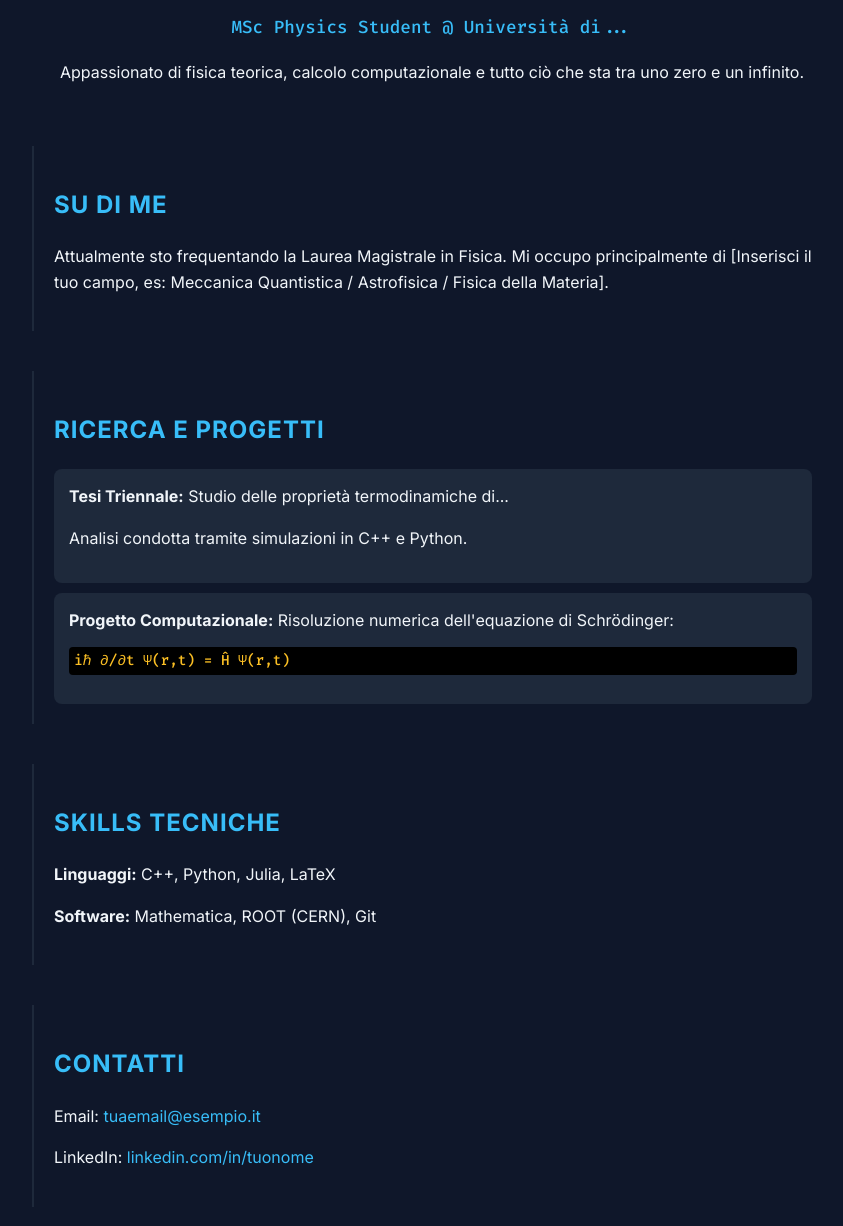
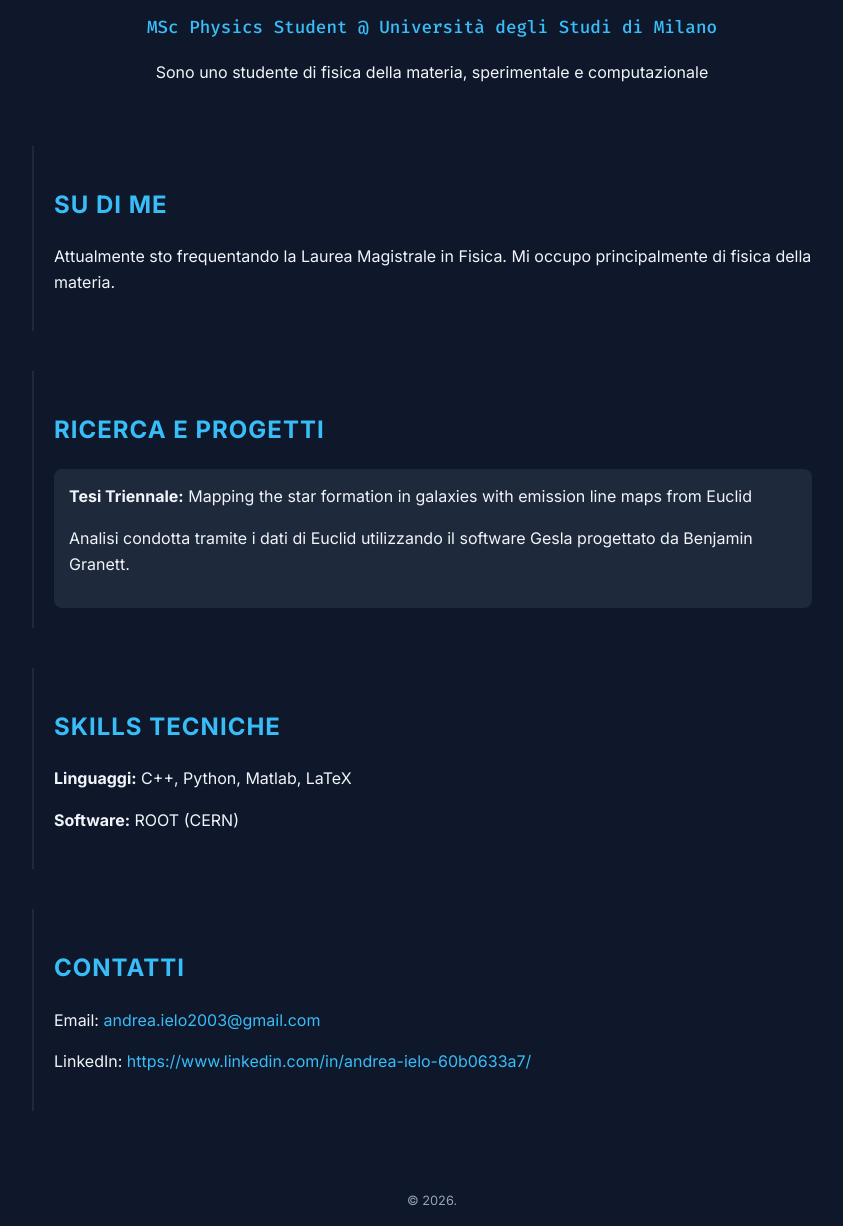
Before and after one commit to Andre03cpp/Sito-personale, a plain HTML site: page index.html in a window 1280 px wide. Shown: the part 134-1360 px from the top of the page, without its empty margins (208-1051 px from the left). Drawn offline with Linux system fonts and the light colour scheme.

Commit message:
Revise index.html with new content and styling
Updated personal information and project details.

```diff
--- a/index.html
+++ b/index.html
@@ -3,7 +3,7 @@
 <head>
     <meta charset="UTF-8">
     <meta name="viewport" content="width=device-width, initial-scale=1.0">
-    <title>Andrea | Physics Graduate Student</title>
+    <title>Andrea Ielo | Physics Graduate Student</title>
     <link href="https://fonts.googleapis.com/css2?family=Fira+Code:wght@300;500&family=Inter:wght@300;400;700&display=swap" rel="stylesheet">
     <style>
         :root {
@@ -102,41 +102,37 @@
     <div class="container">
         <header>
             <h1>Andrea</h1>
-            <p class="subtitle">MSc Physics Student @ Università di...</p>
-            <p>Appassionato di fisica teorica, calcolo computazionale e tutto ciò che sta tra uno zero e un infinito.</p>
+            <p class="subtitle">MSc Physics Student @ Università degli Studi di Milano</p>
+            <p>Sono uno studente di fisica della materia, sperimentale e computazionale</p>
         </header>
 
         <section id="about">
             <h2>Su di me</h2>
-            <p>Attualmente sto frequentando la Laurea Magistrale in Fisica. Mi occupo principalmente di [Inserisci il tuo campo, es: Meccanica Quantistica / Astrofisica / Fisica della Materia].</p>
+            <p>Attualmente sto frequentando la Laurea Magistrale in Fisica. Mi occupo principalmente di fisica della materia.</p>
         </section>
 
         <section id="research">
             <h2>Ricerca e Progetti</h2>
             <div class="project-card">
-                <strong>Tesi Triennale:</strong> Studio delle proprietà termodinamiche di...
-                <p>Analisi condotta tramite simulazioni in C++ e Python.</p>
-            </div>
-            <div class="project-card">
-                <strong>Progetto Computazionale:</strong> Risoluzione numerica dell'equazione di Schrödinger:
-                <p class="latex">iℏ ∂/∂t Ψ(r,t) = Ĥ Ψ(r,t)</p>
+                <strong>Tesi Triennale:</strong> Mapping the star formation in galaxies with emission line maps from Euclid
+                <p>Analisi condotta tramite i dati di Euclid utilizzando il software Gesla progettato da Benjamin Granett.</p>
             </div>
         </section>
 
         <section id="skills">
             <h2>Skills Tecniche</h2>
-            <p><strong>Linguaggi:</strong> C++, Python, Julia, LaTeX</p>
-            <p><strong>Software:</strong> Mathematica, ROOT (CERN), Git</p>
+            <p><strong>Linguaggi:</strong> C++, Python, Matlab, LaTeX</p>
+            <p><strong>Software:</strong> ROOT (CERN)</p>
         </section>
 
         <section id="contacts">
             <h2>Contatti</h2>
-            <p>Email: <a href="mailto:tuaemail@esempio.it">tuaemail@esempio.it</a></p>
-            <p>LinkedIn: <a href="#">linkedin.com/in/tuonome</a></p>
+            <p>Email: <a href="mailto:andrea.ielo2003@gmail.com">andrea.ielo2003@gmail.com</a></p>
+            <p>LinkedIn: <a href="#">https://www.linkedin.com/in/andrea-ielo-60b0633a7/</a></p>
         </section>
 
         <footer>
-            <p>© 2026 - Creato con codice e particelle elementari.</p>
+            <p>© 2026.</p>
         </footer>
     </div>
 
```
